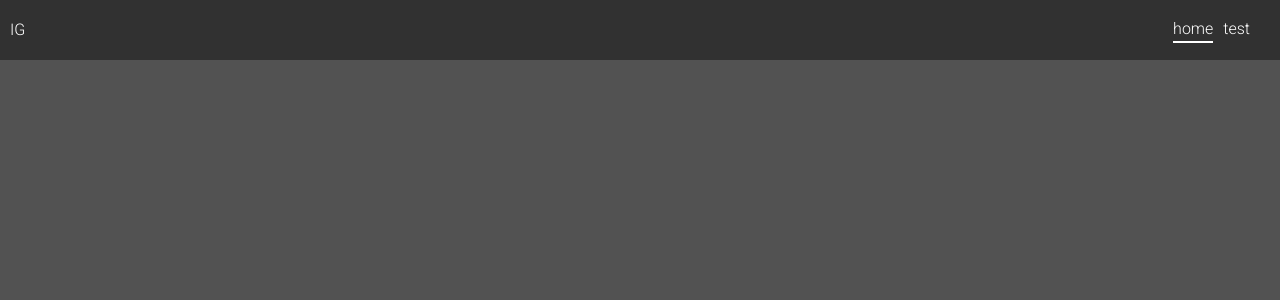
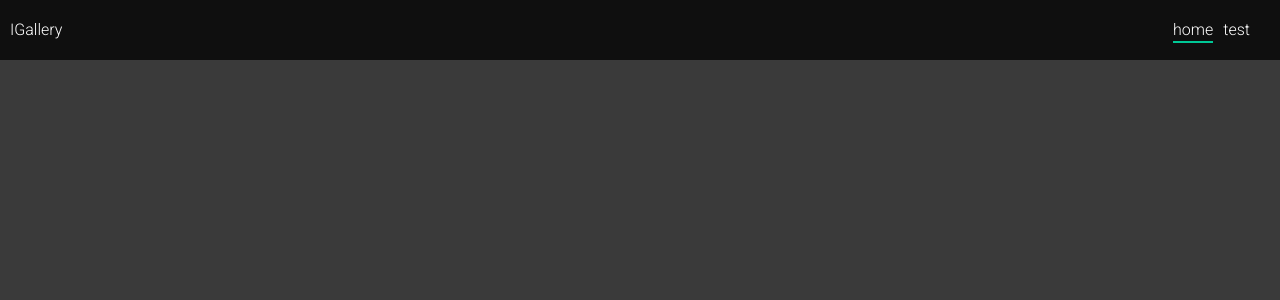
Before and after one commit to Persepha/image-gallery-frontend, a React (Create React App) app: page / in a window 1280 px wide. Shown: the top 300 px of the page. Built offline with nearby package versions, Linux system fonts and the light colour scheme.

Commit message:
Add link hover animation to Navbar component

```diff
--- a/src/App.css
+++ b/src/App.css
@@ -2,11 +2,15 @@
 
 
 :root {
-    --primary-background-color: #525252;
-    --secondary-background-color: #3d3d3d;
+    --primary-1-background-color: #0F0F0F;
+    --primary-2-background-color: #3A3A3A;
+    --secondary-background-color: #F2ECFF;
+    --accent-color: #00C896;
     --color-alt: white;
+
     --font-family: 'Roboto', sans-serif;
     --font-size-sm: 1.6rem;
+
     --gap: 1rem;
     --margin-sm: 2rem;
     --margin-md: 3rem;
@@ -29,7 +33,7 @@ body {
     line-height: 1.5;
     min-height: 100vh;
 
-    background-color: var(--primary-background-color);
+    background-color: var(--primary-2-background-color);
     overflow-x: hidden;
 }
 
--- a/src/App.tsx
+++ b/src/App.tsx
@@ -1,6 +1,6 @@
 import React from "react";
 import "./App.css";
-import { Navbar } from "./components/navbar/Navbar";
+import { Navbar } from "./components";
 
 function App() {
   return (
--- a/src/components/navbar/Navbar.module.css
+++ b/src/components/Navbar/Navbar.module.css
@@ -7,7 +7,7 @@
     align-items: center;
     justify-content: space-between;
 
-    background-color: #313131;
+    background-color: var(--primary-1-background-color);
     height: 6rem;
 
     position: -webkit-sticky;
@@ -18,6 +18,28 @@
 .logo {
     margin: 1rem;
 }
+
+/* hover-animation */
+.hoverAnimation {
+    position: relative;
+}
+.hoverAnimation:after {
+    content: "";
+    position: absolute;
+    width: 100%;
+    transform: scaleX(0);
+    height: 2px;
+    bottom: -1px;
+    left: 0;
+    background-color: var(--accent-color);
+    transform-origin: bottom right;
+    transition: transform 0.25s ease-out;
+}
+.hoverAnimation:hover:after, .hoverAnimation.active:after{
+    transform:scaleX(1);
+    transform-origin: bottom left;
+}
+
 
 .srOnly {
     position: absolute;
@@ -36,12 +58,6 @@
     padding: 0;
     margin: 0;
 }
-
-.active {
-    border-bottom: 2px solid white;
-}
-
-
 
 @media (max-width: 35rem) {
     .primaryNavigation {
@@ -142,5 +158,6 @@
 @media (min-width: 35em) {
     .primaryNavigation {
         padding-inline: 3rem;
+        align-items: center;
     }
 }
--- a/src/components/navbar/Navbar.tsx
+++ b/src/components/Navbar/index.tsx
@@ -13,7 +13,9 @@ export const Navbar: FC = () => {
 
   return (
     <header className={classnames(styles.primaryHeader, styles.row)}>
-      <div className={styles.logo}>IG</div>
+      <div className={classnames(styles.logo, styles.hoverAnimation)}>
+        IGallery
+      </div>
       <div
         className={classnames(styles.burger, {
           [styles.burgerActive]: navVisibility,
@@ -31,8 +33,10 @@ export const Navbar: FC = () => {
           data-visible={navVisibility}
           className={classnames(styles.primaryNavigation, styles.row)}
         >
-          <li className={styles.active}>home</li>
-          <li>test</li>
+          <li className={classnames(styles.hoverAnimation, styles.active)}>
+            home
+          </li>
+          <li className={styles.hoverAnimation}>test</li>
         </ul>
       </nav>
     </header>
--- /dev/null
+++ b/src/components/index.ts
@@ -0,0 +1 @@
+export * from "./Navbar";
--- a/src/index.tsx
+++ b/src/index.tsx
@@ -8,9 +8,7 @@ const container = document.getElementById("root")!;
 const root = createRoot(container);
 
 root.render(
-  <React.StrictMode>
-    <Provider store={store}>
-      <App />
-    </Provider>
-  </React.StrictMode>
+  <Provider store={store}>
+    <App />
+  </Provider>
 );
```
